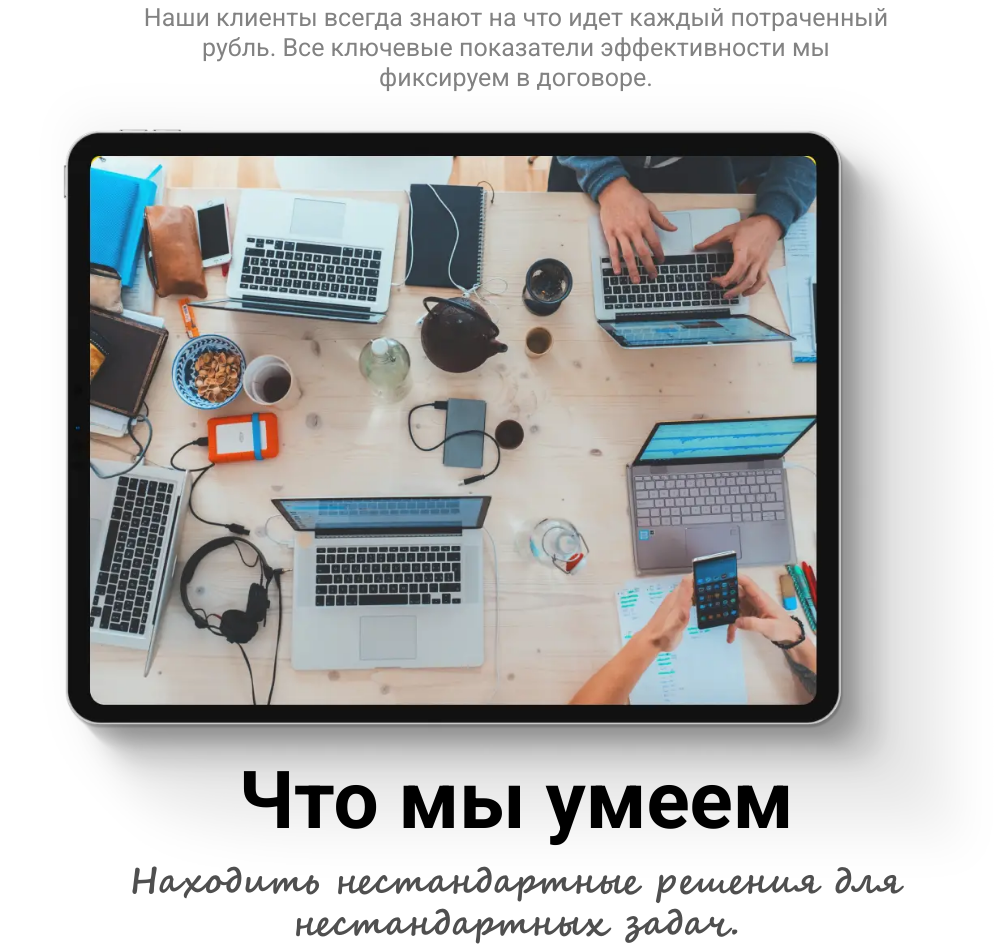
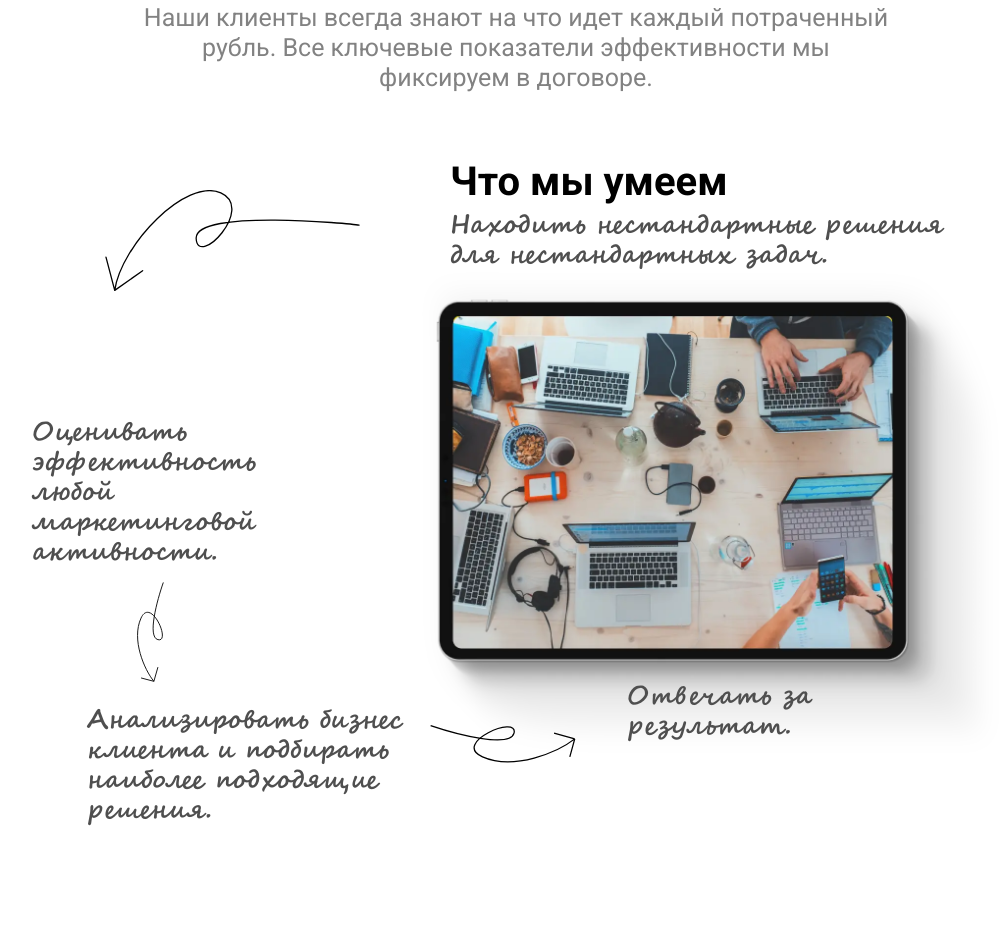
Before and after one commit to Vitaly424/promotion, a plain HTML site: page dist/index.html in a window 1280 px wide. Shown: the part 965-1914 px from the top of the page, without its empty margins (124-1123 px from the left). After the commit the page ends 1795 px from the top, so only its background shows below. Drawn offline with nearby package versions, Linux system fonts and the light colour scheme; files whose address does not match are found by name.

Commit message:
мобильная версия

```diff
--- a/#src/assets/scss/blocks/_skills.scss
+++ b/#src/assets/scss/blocks/_skills.scss
@@ -18,6 +18,8 @@
 
 .skills__text{
    margin-top: 35px;
+
+   text-align: left;
    font-family: "SegoeScript", sans-serif;
    font-weight: 700;
    font-size: 40px;
@@ -29,7 +31,7 @@
    position: absolute;
    right: 120px;
    top: -56px;
-   max-width: 875px;
+   max-width: 858px;
 }
 
 .skills__2{
@@ -75,48 +77,73 @@
    left: 683px;
 }
 
-@media (max-width: 1690px){
+@media (max-width: 1600px){
+   .skills{
+      margin-top: -21px;
+   }
+   .skills__inner{
+      position: relative;
+      max-width: 968px;
+      margin-left: auto;
+      margin-right: auto;
+   }
 
    .skills__img{
-      width: 955px;
+      width: 578px;
       right: 0;
    }
+   .skills__text{
+      font-size: 25px;
+   }
+   .skills__title{
+      font-size: 40px;
+   }
+   .skills__1 {
+      position: absolute;
+      right: 15px;
+      top: 86px;
+      max-width: 535px;
+      .skills__text{
+         margin-top: 5px;
+      }
+    }
 
-}
-
-@media (max-width: 1666px){
-
-   .skills__arrow1{
-      left: 154px;
-      top: 58px;
-   }
-
-   .skills__text{
-      font-size: 35px;
+   .skills__2{
+      max-width: 307px;
    }
 
    .skills__3{
-      top: 858px;
+      top: 599px;
       left: 55px;
-
-      max-width: 635px;
-   }
-   .skills__4{
-      top: 852px;
-      left: 1160px;
+      max-width: 411px;
    }
 
+   .skills__4{
+      top: 575px;
+      left: 595px;
+      max-width: 343px;
+   }
+
+   .skills__arrow1{
+      width: 255px;
+      left: 73px;
+      top: 118px;
+}
+
    .skills__arrow2{
-      top: 585px;
+      top: 510px;
       left: 105px;
-    }
-    .skills__arrow3{
-      top: 940px;
+      width: 27px;
+   }
+   .skills__arrow3{
+      width: 146px;
+      top: 653px;
+      left: 398px;
    }
 }
 
+@media (max-width: 950px){
 
-@media (max-width: 1569px){
    .skills__arrow1{
       display: none
     }
@@ -132,8 +159,11 @@
 
    .skills__1, .skills__2, .skills__3, .skills__4{
       position: static;
+      max-width: 100%;
+
    }
    .skills__img{
+      max-width: 100%;
       position: static;
    }
 
@@ -143,6 +173,8 @@
 
    .skills__text{
       margin-top: 13px;
+      width: 100%;
+      text-align: center;
    }
 
    .skills__title{
@@ -150,7 +182,7 @@
       margin-right: auto;
 
       text-align: center;
-      margin-top: -133px;
+      margin-top: -77px;
    }
 
    .skills__inner{
@@ -166,31 +198,11 @@
    .skills__img{
       margin-top: -73px;
    }
-}
-
-@media (max-width: 843px){
-   .skills__img{
-      max-width: 100%;
-   }
-}
-
-@media (max-width: 718px){
-   .skills__title{
-      font-size: 50px;
-      margin-top: -88px;
-   }
-}
-
-@media (max-width: 572px){
-   .skills__title{
-      font-size: 40px;
-      margin-top: -49px;
-   }
 
 }
 
-@media (max-width: 450px){
-   .skills__text{
-      font-size: 20px;
+@media (max-width: 500px){
+   .skills__title{
+      margin-top: -45px;
    }
 }
```
Also changed, not shown: dist/assets/css/style.css, dist/assets/css/style.min.css, dist/assets/fonts/Metroplex Shadow.ttf (deleted), dist/assets/fonts/segoeScript.ttf (deleted).
